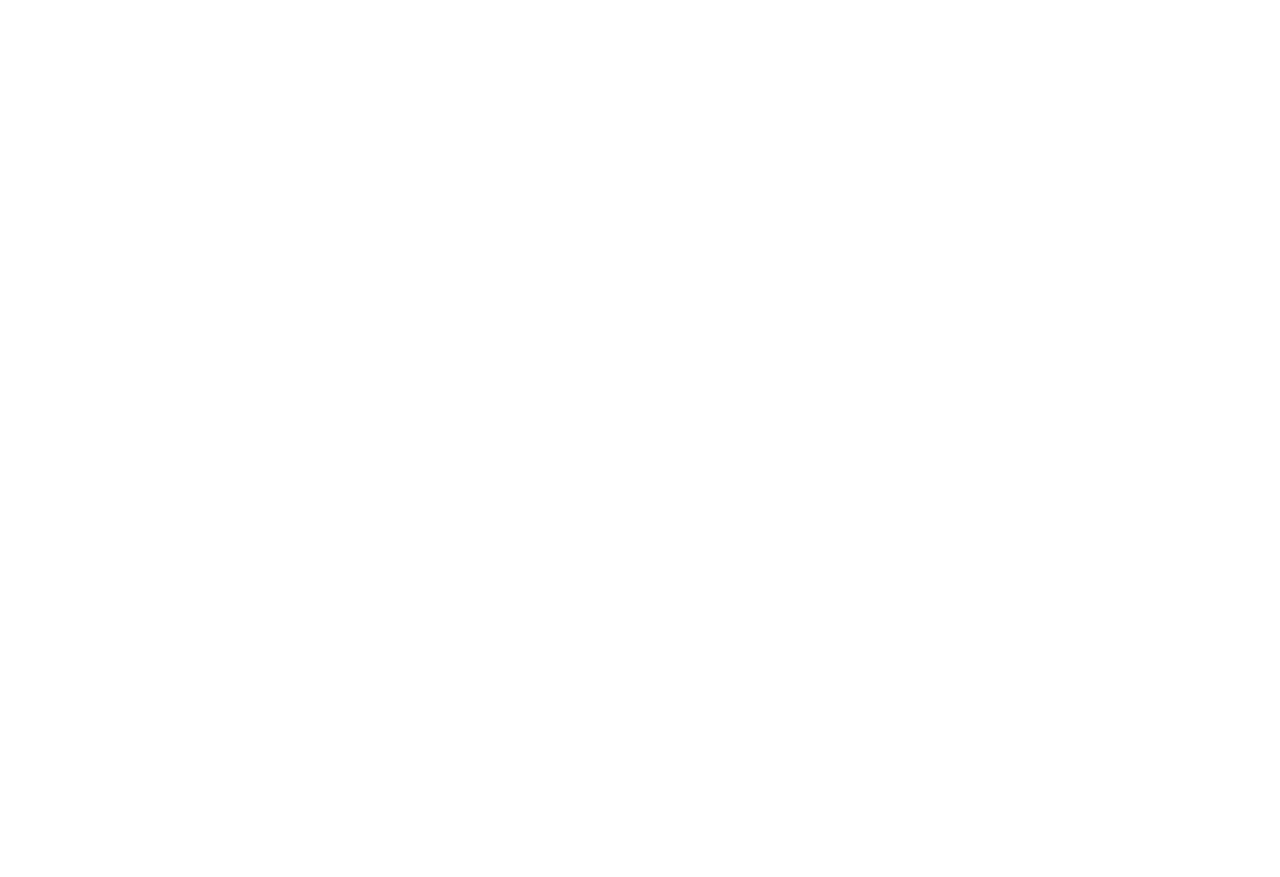
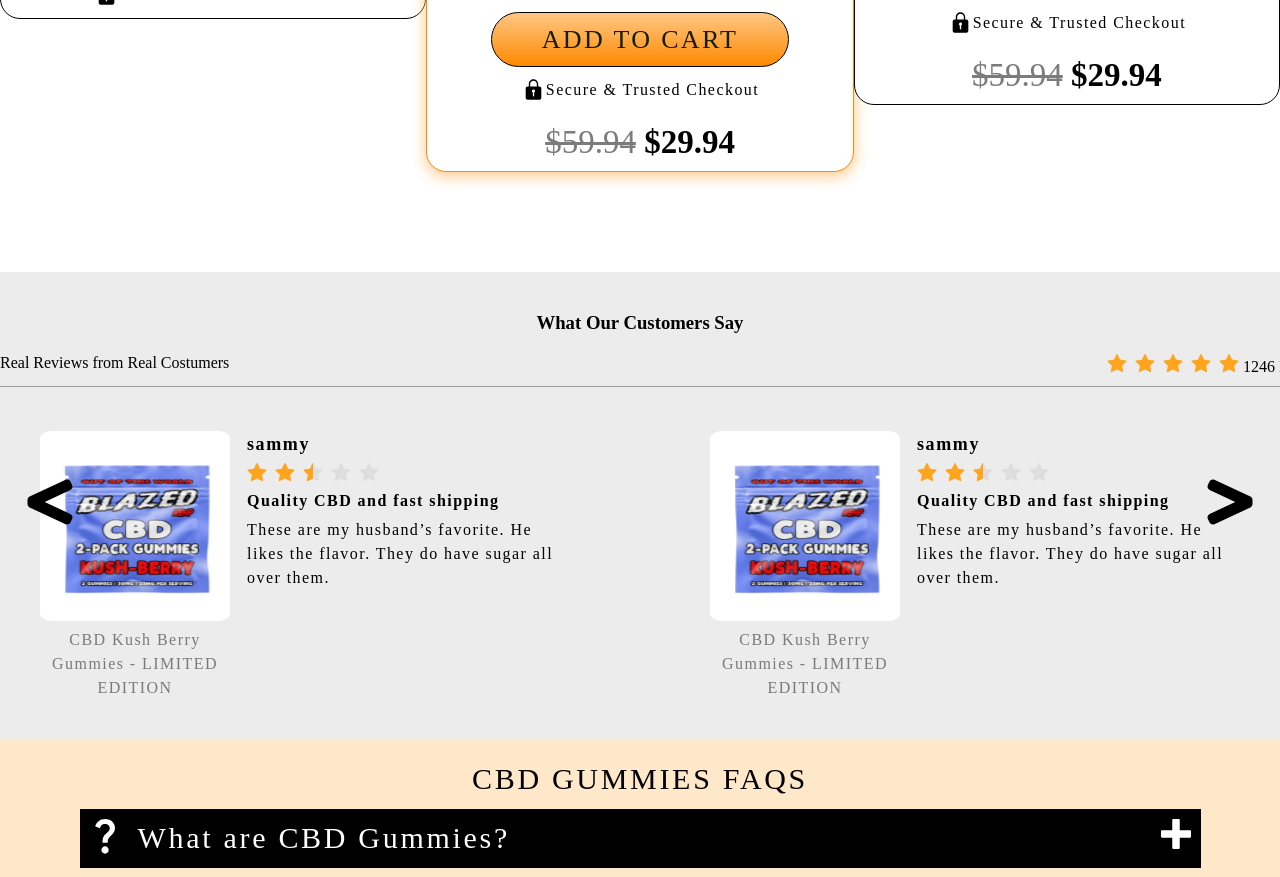
Before and after one commit to sammychris/hemp-funnel, a Next.js app: page / in a window 1280 px wide. Shown: the part 2920-3797 px from the top of the page. Before the commit the page ends 1343 px from the top, so only its background shows below. Built offline with nearby package versions, Linux system fonts and the light colour scheme.

Commit message:
feature: connect all component to index page

```diff
--- a/package.json
+++ b/package.json
@@ -13,11 +13,13 @@
     "@types/node": "18.14.0",
     "@types/react": "18.0.28",
     "@types/react-dom": "18.0.11",
+    "antd": "^5.2.2",
     "eslint": "8.34.0",
     "eslint-config-next": "13.1.6",
     "next": "13.1.6",
     "react": "18.2.0",
     "react-dom": "18.2.0",
+    "react-icons": "^4.7.1",
     "typescript": "4.9.5"
   }
 }
--- a/pages/index.tsx
+++ b/pages/index.tsx
@@ -1,22 +1,21 @@
-import Head from "next/head";
 import Image from "next/image";
-import { Inter } from "@next/font/google";
 import styles from "@/styles/Home.module.css";
 import Header from "@/components/Header";
 import HeroBanner from "@/components/HeroBanner";
 import Brand from "@/components/Brand";
-
-const inter = Inter({ subsets: ["latin"] });
+import { useState } from "react";
+import Pricing from "@/components/Pricing";
+import Testimonial from "@/components/Testimonial";
+import { FaGreaterThan, FaLessThan } from "react-icons/fa";
+import { ImPlus } from "react-icons/im";
+import Button from "@/components/Button";
+import Footer from "@/components/Footer";
+import { Rate } from "antd";
 
 export default function Home() {
+  const [viewItem, setViewItem] = useState(0);
   return (
     <>
-      {/* <Head>
-        <title>Create Next App</title>
-        <meta name="description" content="Generated by create next app" />
-        <meta name="viewport" content="width=device-width, initial-scale=1" />
-        <link rel="icon" href="/favicon.ico" />
-      </Head> */}
       <main className={styles.main}>
         <Header />
         <HeroBanner />
@@ -40,7 +39,170 @@
             with no bad aftertaste."
           />
         </div>
+        <div className={styles.emotions}></div>
+        <div className={styles.line}></div>
+        <div>
+          <Pricing />
+        </div>
+        <div className={styles.testimonials}>
+          <h3>What Our Customers Say</h3>
+          <div className={styles.testimonialsCounts}>
+            <div>Real Reviews from Real Costumers</div>
+            <div>
+              <Rate
+                allowHalf
+                disabled
+                defaultValue={5}
+                style={{ color: "#FFA41C" }}
+              />{" "}
+              {"1246 Reviews "} <FaLessThan />
+              <FaGreaterThan />
+            </div>
+          </div>
+          <div>
+            <div className={styles.lessThan}>
+              {" "}
+              <FaLessThan />
+            </div>
+            <div className={styles.testimonialList}>
+              <Testimonial
+                src="/images/package-1.png"
+                author="sammy"
+                title="Quality CBD and fast shipping"
+                rating={5}
+                description="These are my husband’s favorite.  He likes the flavor.  They do have sugar all over them."
+              />
+              <Testimonial
+                src="/images/package-1.png"
+                author="sammy"
+                title="Quality CBD and fast shipping"
+                rating={5}
+                description="These are my husband’s favorite.  He likes the flavor.  They do have sugar all over them."
+              />
+            </div>
+            <div className={styles.greaterThan}>
+              <FaGreaterThan />
+            </div>
+          </div>
+        </div>
+        <div className={styles.faqSection}>
+          <h3>CBD GUMMIES FAQS</h3>
+          <div className={styles.faqList}>
+            <div className={styles.faqHeader} onClick={() => setViewItem(0)}>
+              <div className={styles.faqLeft}>
+                <Image
+                  src="/icons/question.svg"
+                  height={35}
+                  width={31}
+                  alt=""
+                />
+                <h3>What are CBD Gummies?</h3>
+              </div>
+              <h3>
+                <ImPlus />
+              </h3>
+            </div>
+            {/* <div
+              className={viewItem === 0 ? styles.display : styles.displayActive}
+            >
+              {`Our new giveaway promotion is LIVE...we giving away a
+                2022 Ram 2500 CUMMINS DIESEL 4x4 + $10,000 CASH! With
+                each purchase, you are automatically entered into our
+                giveaway to WIN! Every $1 you spend gets you 1 entry
+                into the giveaway...it's that easy!`}
+            </div> */}
+          </div>
+          <div className={styles.faqList}>
+            <div className={styles.faqHeader} onClick={() => setViewItem(0)}>
+              <div className={styles.faqLeft}>
+                <Image
+                  src="/icons/teloscope.svg"
+                  height={35}
+                  width={31}
+                  alt=""
+                />
+                <h3>What are the benefits of CBD?</h3>
+              </div>
+              <h3>
+                <ImPlus />
+              </h3>
+            </div>
+            {/* <div
+              className={viewItem === 0 ? styles.display : styles.displayActive}
+            >
+              {`Our new giveaway promotion is LIVE...we giving away a
+                2022 Ram 2500 CUMMINS DIESEL 4x4 + $10,000 CASH! With
+                each purchase, you are automatically entered into our
+                giveaway to WIN! Every $1 you spend gets you 1 entry
+                into the giveaway...it's that easy!`}
+            </div> */}
+          </div>
+          <div className={styles.faqList}>
+            <div className={styles.faqHeader} onClick={() => setViewItem(0)}>
+              <div className={styles.faqLeft}>
+                <Image src="/icons/smilie.svg" height={35} width={31} alt="" />
+                <h3>How does CBD Gummies make me feel?</h3>
+              </div>
+              <h3>
+                <ImPlus />
+              </h3>
+            </div>
+            {/* <div
+              className={viewItem === 0 ? styles.display : styles.displayActive}
+            >
+              {`Our new giveaway promotion is LIVE...we giving away a
+                2022 Ram 2500 CUMMINS DIESEL 4x4 + $10,000 CASH! With
+                each purchase, you are automatically entered into our
+                giveaway to WIN! Every $1 you spend gets you 1 entry
+                into the giveaway...it's that easy!`}
+            </div> */}
+          </div>
+          <div className={styles.faqList}>
+            <div className={styles.faqHeader} onClick={() => setViewItem(0)}>
+              <div className={styles.faqLeft}>
+                <Image src="/icons/justice.svg" height={35} width={31} alt="" />
+                <h3>Are CBD Gummies legal?</h3>
+              </div>
+              <h3>
+                <ImPlus />
+              </h3>
+            </div>
+            {/* <div
+              className={viewItem === 0 ? styles.display : styles.displayActive}
+            >
+              {`Our new giveaway promotion is LIVE...we giving away a
+                2022 Ram 2500 CUMMINS DIESEL 4x4 + $10,000 CASH! With
+                each purchase, you are automatically entered into our
+                giveaway to WIN! Every $1 you spend gets you 1 entry
+                into the giveaway...it's that easy!`}
+            </div> */}
+          </div>
+          <div className={styles.faqList}>
+            <div className={styles.faqHeader} onClick={() => setViewItem(0)}>
+              <div className={styles.faqLeft}>
+                <Image src="/icons/person.svg" height={35} width={31} alt="" />
+                <h3>Are there any CBD Gummie side effects?</h3>
+              </div>
+              <h3>
+                <ImPlus />
+              </h3>
+            </div>
+            {/* <div
+              className={viewItem === 0 ? styles.display : styles.displayActive}
+            >
+              {`Our new giveaway promotion is LIVE...we giving away a
+                2022 Ram 2500 CUMMINS DIESEL 4x4 + $10,000 CASH! With
+                each purchase, you are automatically entered into our
+                giveaway to WIN! Every $1 you spend gets you 1 entry
+                into the giveaway...it's that easy!`}
+            </div> */}
+          </div>
+          <div className={styles.btnContainer}>
+            <Button text="CLAIM YOUR FREE SAMPLE" />
+          </div>
+        </div>
       </main>
+      <Footer />
     </>
   );
 }
--- a/styles/Home.module.css
+++ b/styles/Home.module.css
@@ -13,128 +13,135 @@
   justify-content: space-around;
 }
 
-/* Enable hover only on non-touch devices */
-@media (hover: hover) and (pointer: fine) {
-  .card:hover {
-    background: rgba(var(--card-rgb), 0.1);
-    border: 1px solid rgba(var(--card-border-rgb), 0.15);
+.emotions {
+  height: 638px;
+  background-repeat: no-repeat;
+  background-image: url("/images/emotions.png");
+  background-size: cover;
+  margin: 10px 0 100px 0;
+  background-position: center;
+}
+
+.line {
+  width: 100%;
+  max-width: 1370px;
+  border: 1px solid #9a9a9a;
+  margin: auto;
+}
+.testimonials {
+  padding-top: 40px;
+  padding-bottom: 40px;
+  width: 100%;
+  background: #ececec;
+  margin: auto;
+  text-align: center;
+  position: relative;
+}
+
+.testimonialsCounts {
+  width: 1370px;
+  border-bottom: 1px solid #9a9a9a;
+  margin: 10px auto 44px auto;
+  display: flex;
+  justify-content: space-between;
+  padding: 10px 0;
+}
+.testimonialList {
+  width: 1200px;
+  display: flex;
+  justify-content: space-between;
+  margin: auto;
+}
+
+.lessThan {
+  position: absolute;
+  font-size: 60px;
+  top: 200px;
+  left: 20px;
+}
+
+.greaterThan {
+  position: absolute;
+  font-size: 60px;
+  right: 20px;
+  top: 200px;
+}
+
+.faqSection {
+  text-align: center;
+  background: #ffe7ca;
+  padding: 20px 0 50px 0;
+}
+
+.faqSection h3 {
+  font-family: Audiowide;
+  font-size: 30px;
+  font-weight: 400;
+  line-height: 38px;
+  letter-spacing: 0.09em;
+  text-align: center;
+}
+
+.faqList {
+  width: 1121px;
+  background: #000000;
+  font-family: "Audiowide";
+  font-style: normal;
+  font-weight: 400;
+  font-size: 30px;
+  line-height: 38px;
+  letter-spacing: 0.09em;
+  margin: 11px auto;
+  padding: 10px;
+}
+
+.faqHeader {
+  display: flex;
+  color: #ffffff;
+  justify-content: space-between;
+  align-items: center;
+}
+
+.faqLeft {
+  display: flex;
+}
+.faqLeft img {
+  margin-right: 17px;
+}
+
+.btnContainer {
+  display: flex;
+  justify-content: center;
+  margin-top: 50px;
+}
+
+/* Mobile */
+@media (max-width: 900px) {
+  .emotions {
+    height: 400px;
+    background-repeat: no-repeat;
+    background-image: url("/images/emotions.png");
+    background-size: contain;
+    background-position: center;
+    margin: 10px 0;
   }
 
-  .card:hover span {
-    transform: translateX(4px);
-  }
-}
-
-@media (prefers-reduced-motion) {
-  .thirteen::before {
-    animation: none;
-  }
-
-  .card:hover span {
-    transform: none;
+  .line {
+    border: 0;
   }
 }
 
 /* Mobile */
 @media (max-width: 700px) {
-  .content {
-    padding: 4rem;
-  }
-
-  .grid {
-    grid-template-columns: 1fr;
-    margin-bottom: 120px;
-    max-width: 320px;
-    text-align: center;
-  }
-
-  .card {
-    padding: 1rem 2.5rem;
-  }
-
-  .card h2 {
-    margin-bottom: 0.5rem;
-  }
-
-  .center {
-    padding: 8rem 0 6rem;
-  }
-
-  .center::before {
-    transform: none;
-    height: 300px;
-  }
-
-  .description {
-    font-size: 0.8rem;
-  }
-
-  .description a {
-    padding: 1rem;
-  }
-
-  .description p,
-  .description div {
-    display: flex;
-    justify-content: center;
-    position: fixed;
+  .brands {
     width: 100%;
-  }
-
-  .description p {
-    align-items: center;
-    inset: 0 0 auto;
-    padding: 2rem 1rem 1.4rem;
-    border-radius: 0;
-    border: none;
-    border-bottom: 1px solid rgba(var(--callout-border-rgb), 0.25);
-    background: linear-gradient(
-      to bottom,
-      rgba(var(--background-start-rgb), 1),
-      rgba(var(--callout-rgb), 0.5)
-    );
-    background-clip: padding-box;
-    backdrop-filter: blur(24px);
-  }
-
-  .description div {
-    align-items: flex-end;
-    pointer-events: none;
-    inset: auto 0 0;
-    padding: 2rem;
-    height: 200px;
-    background: linear-gradient(
-      to bottom,
-      transparent 0%,
-      rgb(var(--background-end-rgb)) 40%
-    );
-    z-index: 1;
+    flex-wrap: wrap;
   }
 }
 
-/* Tablet and Smaller Desktop */
-@media (min-width: 701px) and (max-width: 1120px) {
-  .grid {
-    grid-template-columns: repeat(2, 50%);
+@media (max-width: 393px) {
+  .emotions {
+    height: 759px;
+    background-image: url("/images/emotions-mobile.png");
   }
 }
-
-@media (prefers-color-scheme: dark) {
-  .vercelLogo {
-    filter: invert(1);
-  }
-
-  .logo,
-  .thirteen img {
-    filter: invert(1) drop-shadow(0 0 0.3rem #ffffff70);
-  }
-}
-
-@keyframes rotate {
-  from {
-    transform: rotate(360deg);
-  }
-  to {
-    transform: rotate(0deg);
-  }
-}
```
Also changed, not shown: 1 other file (tests, documents, lock files or other folders).
